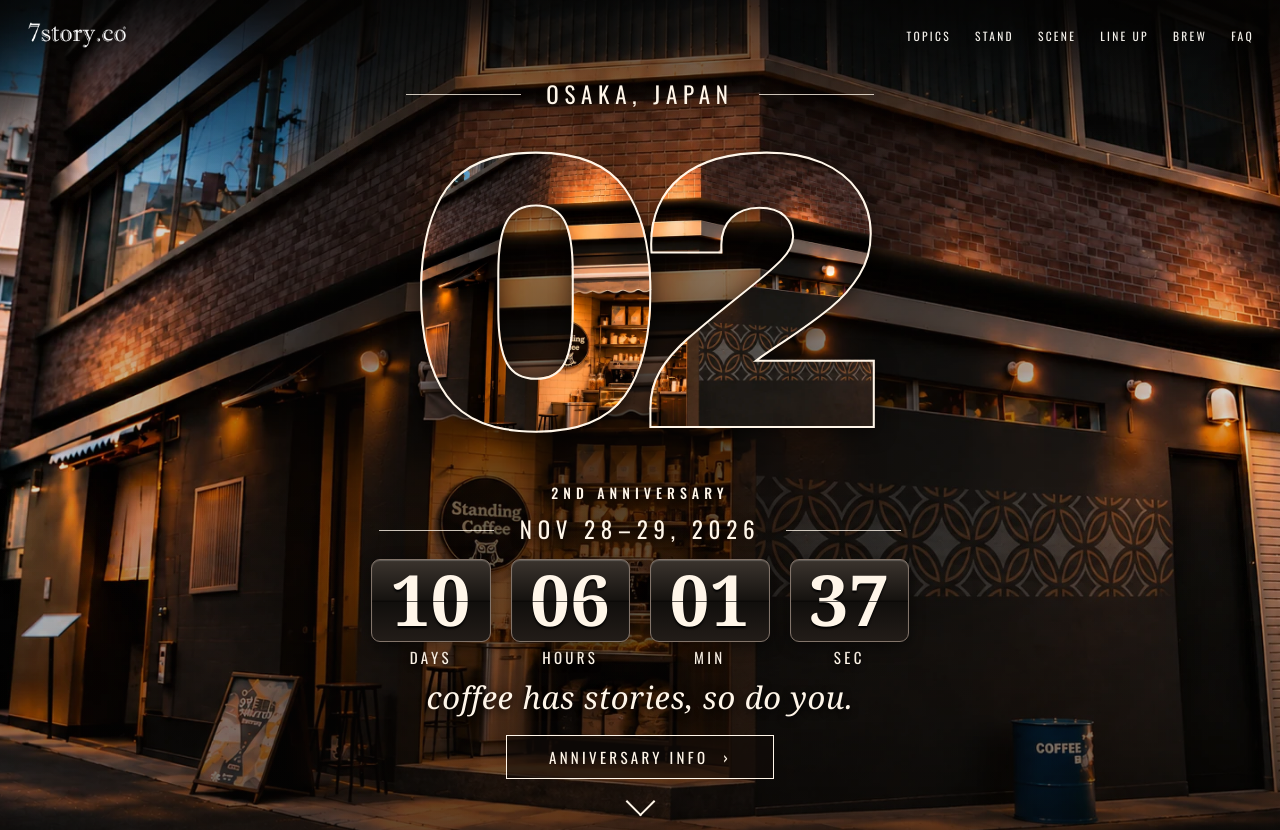
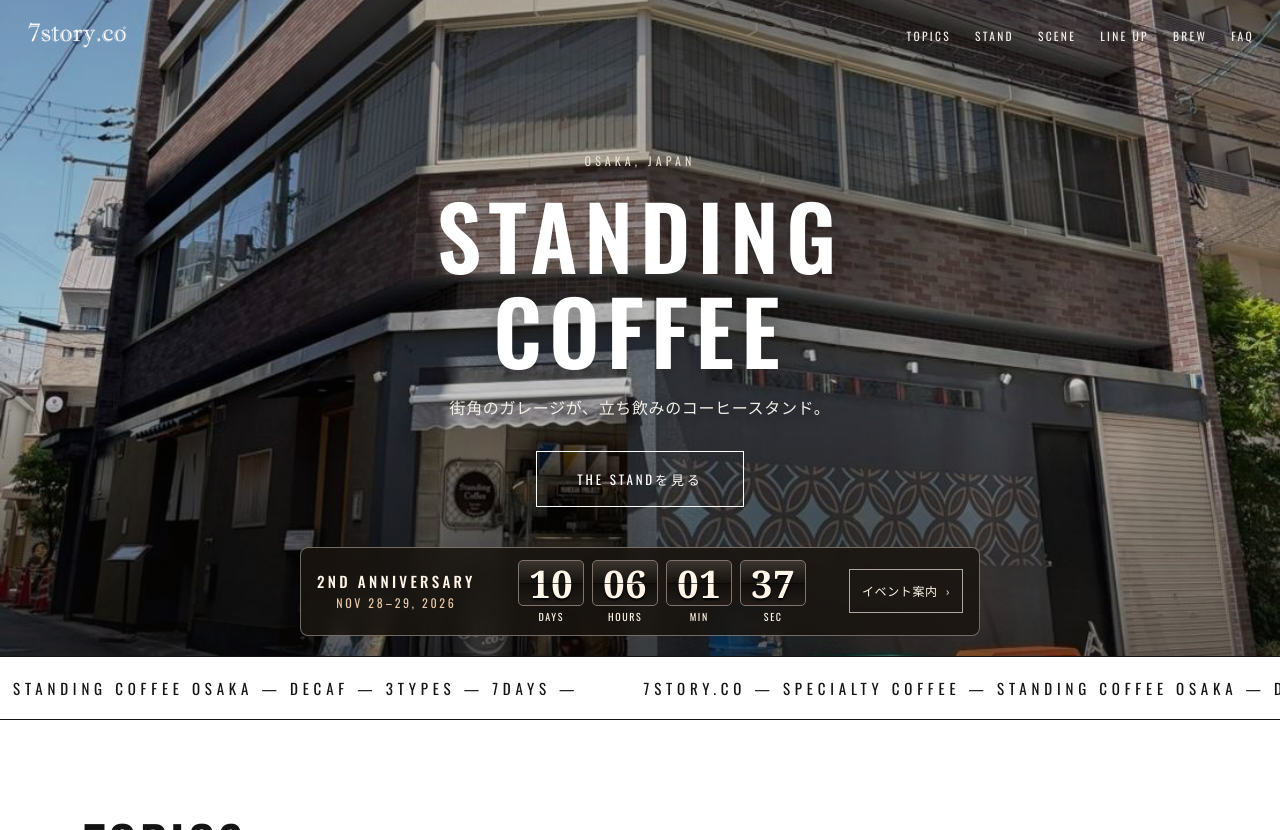
Before and after one commit to tfqys680-jpg/coffee-guide, a plain HTML site: page index.html in a window 1280 px wide. Shown: the top 830 px of the page. Drawn offline with nearby package versions, Linux system fonts and the light colour scheme.

Commit message:
Overlay the anniversary countdown on the original storefront hero (#15)

```diff
--- a/index.html
+++ b/index.html
@@ -23,7 +23,7 @@
 <link rel="apple-touch-icon" sizes="180x180" href="assets/apple-touch-icon.png">
 <link rel="preconnect" href="https://fonts.googleapis.com">
 <link rel="preconnect" href="https://fonts.gstatic.com" crossorigin>
-<link href="https://fonts.googleapis.com/css2?family=Archivo+Black&family=Noto+Sans+JP:wght@400;500;700;900&family=Oswald:wght@400;500;600&display=swap" rel="stylesheet">
+<link href="https://fonts.googleapis.com/css2?family=Oswald:wght@400;500;600&family=Noto+Sans+JP:wght@400;500;700;900&display=swap" rel="stylesheet">
 <style>
 :root{
   --bg:#ffffff; --ink:#141414; --mut:#6f6b64; --line:#e4e1db; --dark:#101010; --accent:#b45f2f;
@@ -75,88 +75,45 @@ header.over-hero nav a{color:#f2efe9;}
 
 /* ---- second anniversary ---- */
 .anniversary{
-  --storefront:url("assets/anniversary/storefront-dusk.webp");
-  position:relative;isolation:isolate;display:grid;place-items:center;
-  min-height:100vh;min-height:100svh;padding:80px 20px 26px;
-  background:#17110d;color:#fff6e9;text-align:center;
-}
-.anniversary::before,.anniversary::after{content:"";position:absolute;inset:0;z-index:-1;}
-.anniversary::before{background:var(--storefront) 50% 58% / cover no-repeat;}
-.anniversary::after{
-  background:
-    linear-gradient(180deg,rgba(5,4,3,.70),transparent 23%,transparent 57%,rgba(5,4,3,.59)),
-    radial-gradient(ellipse at 50% 53%,rgba(7,5,4,.77),rgba(7,5,4,.40) 36%,rgba(7,5,4,.04) 78%);
+  position:absolute;z-index:3;inset-inline:0;bottom:20px;
+  display:grid;grid-template-columns:auto 1fr auto;align-items:center;gap:20px;
+  width:min(680px,calc(100% - 32px));margin-inline:auto;padding:12px 16px;
+  border:1px solid #fff5e763;border-radius:8px;
+  background:#191410db;color:#fff6e9;text-align:center;
+  backdrop-filter:blur(8px);
 }
 .anniversary[hidden],.anniversary-clock[hidden],.anniversary-status[hidden]{display:none;}
-.anniversary-inner{width:min(100%,720px);}
-.anniversary-rule{
-  display:flex;align-items:center;justify-content:center;gap:clamp(12px,2vw,29px);
-  width:min(100%,550px);margin-inline:auto;
-  font-size:clamp(13px,2.3vw,23px);line-height:1.3;letter-spacing:.25em;
-  white-space:nowrap;text-shadow:0 2px 10px #130b05;
+.anniversary-title{margin:0;color:inherit;font-size:15px;line-height:1.3;}
+.anniversary-date{margin:4px 0 0;color:#e7c7a8;font-size:12px;line-height:1.3;white-space:nowrap;}
+.anniversary-clock{
+  display:grid;grid-template-columns:repeat(4,minmax(0,1fr));gap:8px;
+  width:min(100%,288px);margin-inline:auto;
 }
-.anniversary-rule::before,.anniversary-rule::after{
-  content:"";flex:1;max-width:115px;border-top:1px solid currentColor;opacity:.78;
-}
-.anniversary-title{margin:0;color:inherit;}
-.anniversary-mark{
-  display:table;margin:0 auto;padding-right:.045em;
-  font-family:"Archivo Black",Arial,sans-serif;font-weight:400;
-  font-size:min(38vw,49vh,520px);font-size:min(38vw,49svh,520px);
-  letter-spacing:-.09em;line-height:.95;
-  color:#ecb782;text-shadow:none;
-}
-@supports ((background-clip:text) or (-webkit-background-clip:text)){
-  .anniversary-mark{
-    background:var(--storefront) 49% 54% / 155% auto no-repeat;
-    -webkit-background-clip:text;background-clip:text;color:transparent;
-    -webkit-text-stroke:clamp(1.4px,.16vw,2.5px) #fff6e9;
-    filter:drop-shadow(0 3px 10px rgba(0,0,0,.55));
-  }
-}
-.anniversary-name{
-  display:block;font-family:"Oswald",sans-serif;font-size:clamp(10px,1.1vw,14px);
-  line-height:1.35;letter-spacing:.36em;text-transform:uppercase;margin:2px 0 12px;
-  text-shadow:0 2px 10px #130b05;
-}
-.anniversary-clock{
-  display:grid;grid-template-columns:repeat(4,minmax(0,1fr));gap:clamp(8px,1.8vw,20px);
-  width:min(100%,538px);margin:14px auto 0;
-}
-.anniversary-clock-part{display:flex;flex-direction:column;gap:7px;min-width:0;}
+.anniversary-clock-part{display:flex;flex-direction:column;gap:5px;min-width:0;}
 .anniversary-value{
-  display:grid;place-items:center;position:relative;border:1px solid #82746a;border-radius:9px;
-  line-height:1;padding:.045em 0 .09em;min-height:1.18em;
-  font:bold clamp(33px,9.5vw,min(8.8svh,72px))/1 Cambria,Georgia,serif;
+  display:grid;place-items:center;position:relative;border:1px solid #82746a;border-radius:5px;
+  min-height:1.2em;
+  font:bold clamp(29px,4vw,38px)/1 Cambria,Georgia,serif;
   font-variant-numeric:lining-nums tabular-nums;
   background:linear-gradient(#3b342e,#161310 49%,#100e0c 50%,#221c18);
-  box-shadow:inset 0 1px 1px #ffffff36,0 4px 15px #0007;
   text-shadow:0 2px 2px #000;
 }
 .anniversary-value::after{
   content:"";position:absolute;left:0;right:0;top:50%;border-top:1px solid #090706a6;
 }
 .anniversary-unit{
-  font-family:"Oswald",sans-serif;font-size:clamp(10px,1.35vw,15px);line-height:1.15;
-  letter-spacing:.22em;text-transform:uppercase;text-shadow:0 2px 6px #000;
+  font-family:"Oswald",sans-serif;font-size:10px;line-height:1.25;
+  letter-spacing:.16em;text-transform:uppercase;
 }
-.anniversary-status{margin:22px auto 8px;font-size:clamp(16px,2.6vw,22px);font-weight:700;}
-.anniversary-motto{
-  margin:12px auto 18px;font:italic clamp(17px,2.6vw,31px)/1.25 Georgia,serif;
-  text-shadow:0 2px 8px #000;
-}
+.anniversary-status{font-size:14px;font-weight:700;}
 .anniversary-link{
-  display:inline-flex;justify-content:center;align-items:center;gap:15px;min-height:44px;
-  padding:6px clamp(18px,3.5vw,42px);border:1px solid #fff6e9;background:#110c08a6;
-  font-size:clamp(11px,1.5vw,15px);color:inherit;text-decoration:none;
+  display:inline-flex;justify-content:center;align-items:center;gap:8px;min-height:44px;
+  padding:4px 12px;border:1px solid #fff6e9a6;font-size:12px;
+  color:inherit;text-decoration:none;white-space:nowrap;
   transition:background .2s,color .2s;
 }
 .anniversary-link:hover,.anniversary-link:focus-visible{background:#fff6e9;color:#17110d;}
-.anniversary-link:focus-visible,.anniversary-scroll:focus-visible{outline:2px solid #fff6e9;outline-offset:4px;}
-.anniversary-scroll{
-  display:grid;place-items:center;width:44px;height:44px;margin:4px auto -12px;color:inherit;
-}
-.anniversary-scroll::before{content:"";width:19px;height:19px;border:solid currentColor;border-width:0 2px 2px 0;transform:translateY(-4px) rotate(45deg);}
+.anniversary-link:focus-visible{outline:2px solid #fff6e9;outline-offset:4px;}
 .anniversary-info{
   margin-bottom:28px;padding:24px clamp(18px,4vw,40px);
   border:1px solid var(--line);border-left:3px solid var(--accent);background:#f6f4f0;
@@ -166,17 +123,23 @@ header.over-hero nav a{color:#f2efe9;}
 .anniversary-info p:not(.en){font-size:14px;margin-bottom:6px;}
 .anniversary-info .en{color:#7c3d21;font-size:11px;}
 .anniversary-info a{color:var(--ink);text-underline-offset:4px;}
-@media(max-width:640px){
-  .anniversary{padding:76px 20px 28px;}
-  .anniversary::before{background-position:45% 58%;}
-  .anniversary::after{
-    background:linear-gradient(180deg,#0b0806a6,transparent 17%,#0b080657 42%,#0b0806d9 87%,#0b080683),
-      radial-gradient(ellipse at 50% 49%,#100a08a8,transparent 80%);
+@media(max-height:740px) and (min-width:601px){
+  #hero:has(.anniversary:not([hidden])) .cap{padding-top:64px;padding-bottom:111px;}
+  #hero:has(.anniversary:not([hidden])) .cap .title{font-size:clamp(42px,9.5vh,88px);}
+}
+@media(max-width:600px){
+  .anniversary{
+    bottom:14px;grid-template-columns:1fr auto;gap:8px 12px;padding:10px 12px;
+    width:min(420px,calc(100% - 24px));
   }
-  .anniversary-mark{font-size:min(64vw,42vh,315px);font-size:min(64vw,42svh,315px);}
-  .anniversary-name{margin-bottom:16px;}
-  .anniversary-clock{margin-top:18px;}
-  .anniversary-motto{margin-top:19px;}
+  .anniversary-heading{text-align:left;}
+  .anniversary-title{font-size:13px;}
+  .anniversary-clock,.anniversary-status{grid-column:1 / -1;grid-row:2;}
+  .anniversary-link{padding-inline:8px;}
+}
+@media(max-width:600px) and (max-height:720px){
+  #hero:has(.anniversary:not([hidden])) .cap{padding-top:60px;padding-bottom:150px;gap:10px;}
+  #hero:has(.anniversary:not([hidden])) .cap .btn-ghost{margin-top:4px;}
 }
 @media(prefers-reduced-motion:reduce){.anniversary-link{transition:none;}}
 
@@ -325,18 +288,22 @@ footer .logo img{display:block;margin:0 auto;width:clamp(230px,30vw,340px);heigh
   </nav>
 </header>
 
-<div id="masthead">
-<section class="anniversary" id="anniversary" aria-labelledby="anniversary-title" hidden
+<div class="banner" id="hero">
+  <img src="assets/photos/shop-17.jpg" alt="大阪の街角に立つ7story.coの店舗外観" style="object-position:center 72%;" fetchpriority="high" decoding="async">
+  <div class="cap">
+    <p class="eyebrow">OSAKA, JAPAN</p>
+    <h1 class="title">STANDING<br>COFFEE</h1>
+    <p class="jp">街角のガレージが、立ち飲みのコーヒースタンド。</p>
+    <a class="btn-ghost" href="#shop">THE STANDを見る</a>
+  </div>
+  <section class="anniversary" id="anniversary" aria-labelledby="anniversary-title" hidden
     data-start="2026-11-28T00:00:00+09:00" data-end="2026-11-30T00:00:00+09:00">
-  <div class="anniversary-inner">
-    <p class="anniversary-rule en" lang="en">Osaka, Japan</p>
-    <h2 class="anniversary-title" id="anniversary-title" aria-label="7Story.co 2周年イベント">
-      <span class="anniversary-mark" aria-hidden="true">02</span>
-      <span class="anniversary-name" lang="en">2nd Anniversary</span>
-    </h2>
-    <p class="anniversary-rule en" lang="en">
-      <span><time datetime="2026-11-28">Nov 28</time>–<time datetime="2026-11-29">29, 2026</time></span>
-    </p>
+    <div class="anniversary-heading">
+      <h2 class="anniversary-title en" id="anniversary-title" lang="en">2nd Anniversary</h2>
+      <p class="anniversary-date en" lang="en">
+        <time datetime="2026-11-28">Nov 28</time>–<time datetime="2026-11-29">29, 2026</time>
+      </p>
+    </div>
     <div class="anniversary-clock" role="timer" aria-label="開催日までの残り時間" hidden>
       <div class="anniversary-clock-part">
         <span class="anniversary-value" data-count="days"></span><span class="anniversary-unit" lang="en">Days</span>
@@ -352,23 +319,10 @@ footer .logo img{display:block;margin:0 auto;width:clamp(230px,30vw,340px);heigh
       </div>
     </div>
     <p class="anniversary-status" hidden>2周年イベント開催日</p>
-    <p class="anniversary-motto" lang="en">coffee has stories, so do you.</p>
-    <a class="anniversary-link en" href="#anniversary-info" aria-label="Anniversary Info（2周年イベントのご案内）">
-      <span lang="en">Anniversary Info</span><span aria-hidden="true">›</span>
+    <a class="anniversary-link" href="#anniversary-info" aria-label="イベント案内（7Story.co 2周年）">
+      イベント案内<span aria-hidden="true">›</span>
     </a>
-    <a class="anniversary-scroll" href="#hero" aria-label="Standing Coffeeの紹介へ"></a>
-  </div>
-</section>
-
-<div class="banner" id="hero">
-  <img src="assets/photos/shop-17.jpg" alt="大阪の街角に立つ7story.coの店舗外観" style="object-position:center 72%;" fetchpriority="high" decoding="async">
-  <div class="cap">
-    <p class="eyebrow">OSAKA, JAPAN</p>
-    <h1 class="title">STANDING<br>COFFEE</h1>
-    <p class="jp">街角のガレージが、立ち飲みのコーヒースタンド。</p>
-    <a class="btn-ghost" href="#shop">THE STANDを見る</a>
-  </div>
-</div>
+  </section>
 </div>
 
 <div class="marquee" aria-hidden="true">
@@ -832,7 +786,7 @@ footer .logo img{display:block;margin:0 auto;width:clamp(230px,30vw,340px);heigh
   });
 
   // intro（1セッション1回）
-  if(anniversary.hidden && !reduce && !sessionStorage.getItem("introShown")){
+  if(!reduce && !sessionStorage.getItem("introShown")){
     sessionStorage.setItem("introShown","1");
     var intro=document.createElement("div");
     intro.id="intro";
@@ -843,7 +797,7 @@ footer .logo img{display:block;margin:0 auto;width:clamp(230px,30vw,340px);heigh
 
   // header: ヒーロー上は白文字、通過後は既存の背景付きヘッダーへ
   var hd=document.getElementById("hd");
-  var heroEl=document.getElementById("masthead");
+  var heroEl=document.getElementById("hero");
   var heroUnderHeader=true;
   function hdCheck(){
     if(heroUnderHeader){
```
Also changed, not shown: assets/anniversary/storefront-dusk.webp (deleted).
